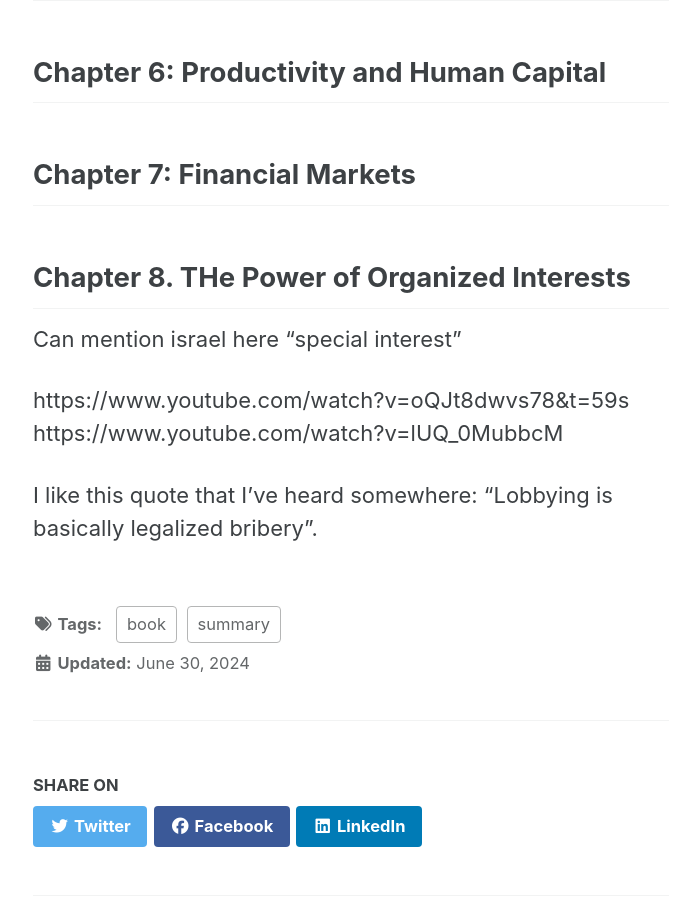
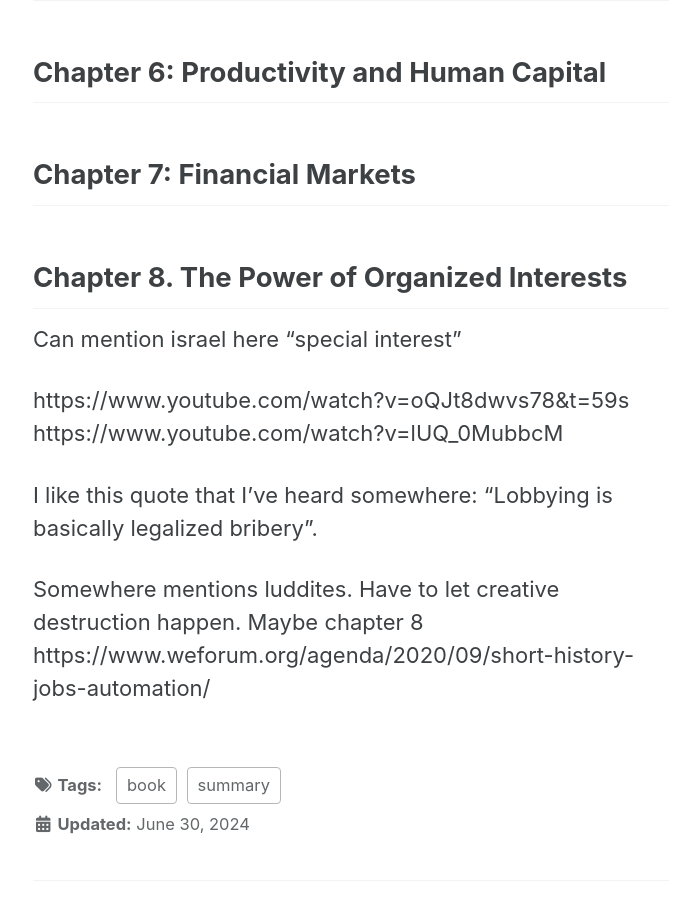
Before and after one commit to andreigue/andreigue.github.io, a Jekyll site: the page built from _posts/2024-06-30-naked-econ.md, in a window 1280 px wide and 900 px high, scrolled down 2178 px. Shown: the whole window, without its empty margins (289-989 px from the left). Built offline with Jekyll 4.4.1, drawn with Linux system fonts in a browser that asks for light colours; cached includes are drawn as plain includes; nearby versions of some CDN libraries.

Commit message:
Add note to ch8

```diff
--- a/_posts/2024-06-30-naked-econ.md
+++ b/_posts/2024-06-30-naked-econ.md
@@ -32,7 +32,7 @@ By selfish, I mean we all act in a way to be happier (as well off as possible),
 
 ## Chapter 7: Financial Markets
 
-## Chapter 8. THe Power of Organized Interests
+## Chapter 8. The Power of Organized Interests
 
 
 Can mention israel here "special interest"
@@ -41,3 +41,6 @@ https://www.youtube.com/watch?v=oQJt8dwvs78&t=59s
 https://www.youtube.com/watch?v=lUQ_0MubbcM
 
 I like this quote that I've heard somewhere: "Lobbying is basically legalized bribery".
+
+Somewhere mentions luddites. Have to let creative destruction happen. Maybe chapter 8
+https://www.weforum.org/agenda/2020/09/short-history-jobs-automation/
```
Also changed, not shown: README.md.
